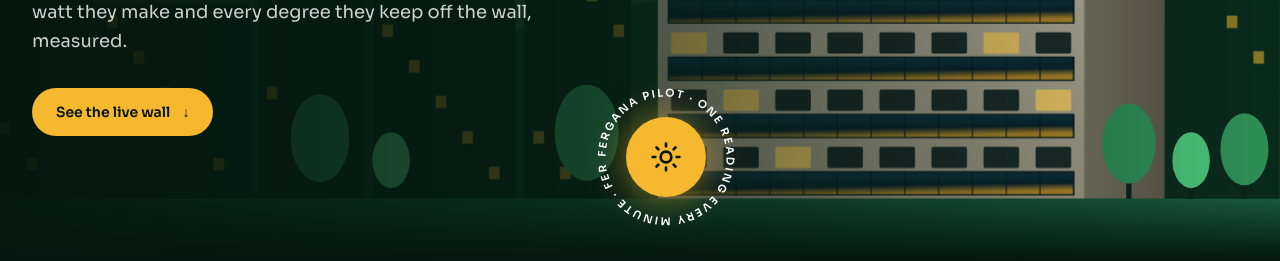
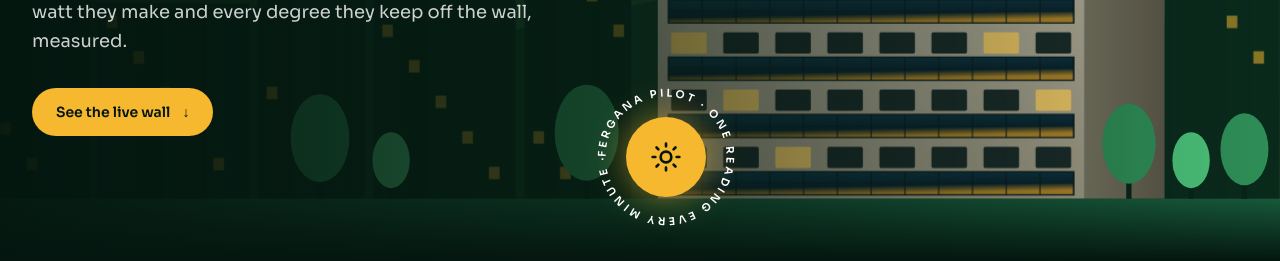
Before and after one commit to sumailasherif/solarskin-dashboard, a React (Vite) app in the folder frontend/: page / in a window 1280 px wide. Shown: the part 539-800 px from the top of the page. Built offline with nearby package versions, Linux system fonts and the light colour scheme; a web font is replaced by a local one.

Commit message:
font navigation bars updated and copyright logo

```diff
--- a/frontend/src/components/OrbitBadge.tsx
+++ b/frontend/src/components/OrbitBadge.tsx
@@ -9,8 +9,12 @@ export function OrbitBadge({ text, href, label }: OrbitBadgeProps) {
         <defs>
           <path id="orbit-path" d="M50,50 m-42,0 a42,42 0 1,1 84,0 a42,42 0 1,1 -84,0" />
         </defs>
-        <text className="fill-white text-[7.4px] font-semibold tracking-[0.18em] uppercase">
-          <textPath href="#orbit-path">{text.repeat(2)}</textPath>
+        {/* The text goes round ONCE and is spread to fill the whole circle exactly
+            (circumference = 2 × π × 42 ≈ 263.9), so any sentence length fits without overlapping. */}
+        <text className="fill-white text-[7.4px] font-semibold uppercase">
+          <textPath href="#orbit-path" textLength="263" lengthAdjust="spacing">
+            {text}
+          </textPath>
         </text>
       </svg>
 
```
